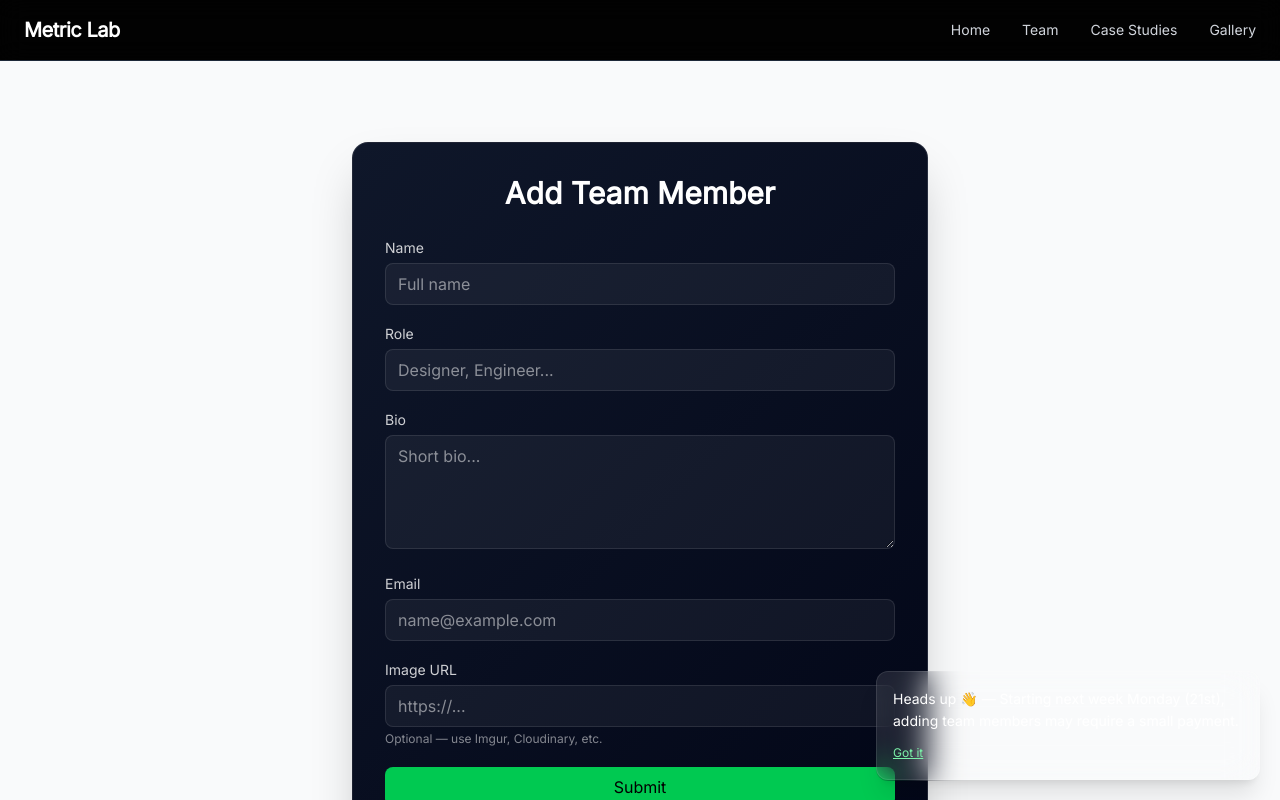
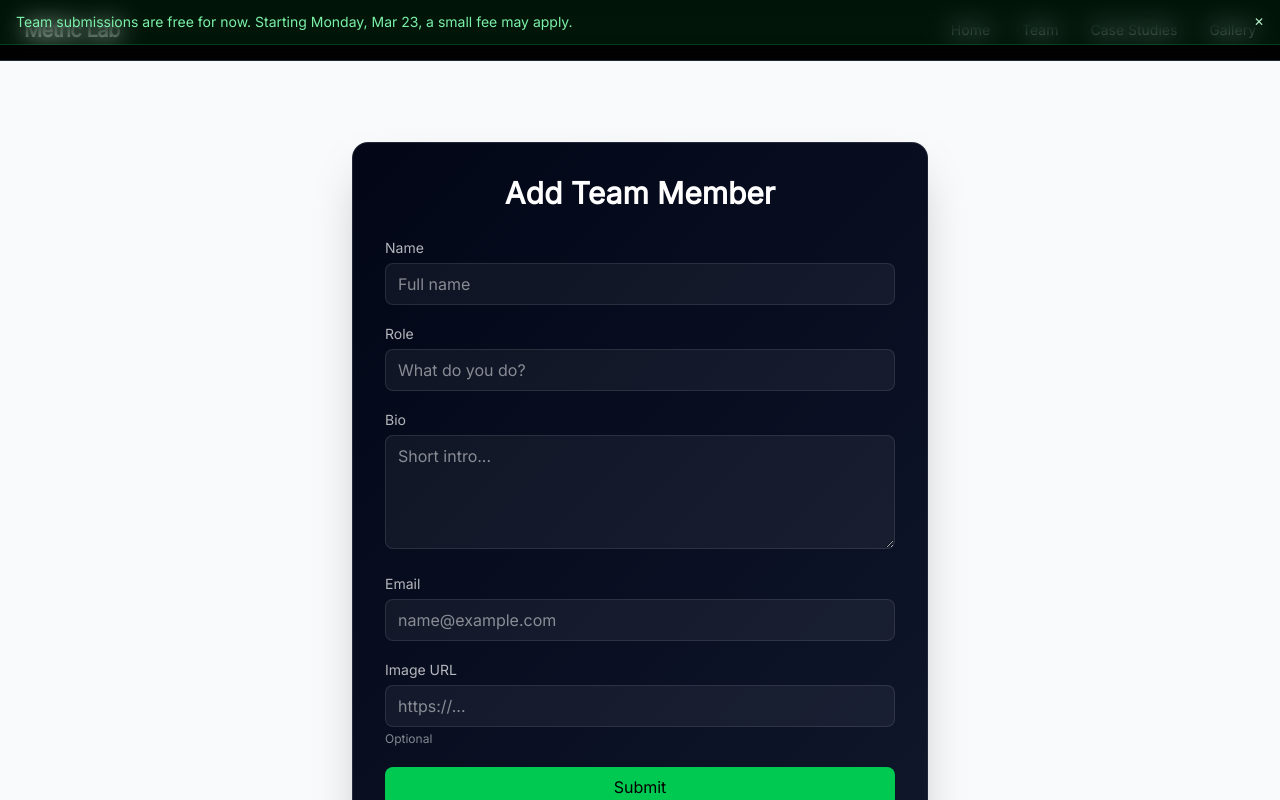
Before and after one commit to hartonapps/metric-lab, a Next.js app: page /add-team in a window 1280 px wide. Shown: the top 800 px of the page. Built offline with nearby package versions, Linux system fonts and the light colour scheme.

Commit message:
Enhance TeamForm with next Monday calculation
Added a useEffect hook to calculate and display the next Monday date for the notice bar. Updated form submission messages and adjusted some input placeholders for clarity.

```diff
--- a/components/TeamForm.tsx
+++ b/components/TeamForm.tsx
@@ -1,5 +1,5 @@
 "use client";
-import React, { useState } from "react";
+import React, { useState, useEffect } from "react";
 import { collection, addDoc, serverTimestamp } from "firebase/firestore";
 import { db } from "@/lib/firebaseClient";
 
@@ -24,6 +24,23 @@ export default function TeamForm() {
   const [message, setMessage] = useState<string | null>(null);
   const [messageType, setMessageType] = useState<"error" | "success" | null>(null);
   const [showNotice, setShowNotice] = useState(true);
+  const [nextMonday, setNextMonday] = useState("");
+
+  useEffect(() => {
+    const today = new Date();
+    const day = today.getDay();
+    const diff = (8 - day) % 7 || 7; // next Monday
+    const monday = new Date(today);
+    monday.setDate(today.getDate() + diff);
+
+    setNextMonday(
+      monday.toLocaleDateString(undefined, {
+        weekday: "long",
+        day: "numeric",
+        month: "short",
+      })
+    );
+  }, []);
 
   function update<K extends keyof FormState>(key: K, value: FormState[K]) {
     setForm(prev => ({ ...prev, [key]: value }));
@@ -54,21 +71,16 @@ export default function TeamForm() {
     setLoading(true);
     try {
       await addDoc(collection(db, "teams"), {
-        name: form.name.trim(),
-        role: form.role.trim(),
-        bio: form.bio.trim(),
-        email: form.email.trim(),
-        image: form.image.trim() || null,
+        ...form,
         createdAt: serverTimestamp(),
         status: "pending",
       });
 
-      setMessage("Team member submitted successfully 🚀");
+      setMessage("Submitted. We'll review and get back to you.");
       setMessageType("success");
       setForm({ name: "", role: "", bio: "", email: "", image: "" });
     } catch (error) {
-      console.error(error);
-      setMessage("Something went wrong. Try again.");
+      setMessage("Couldn’t submit right now. Try again.");
       setMessageType("error");
     } finally {
       setLoading(false);
@@ -76,15 +88,29 @@ export default function TeamForm() {
   }
 
   return (
-    <div className="relative min-h-screen flex items-center justify-center px-4">
+    <div className="min-h-screen flex items-center justify-center px-4 relative">
+
+      {/* TOP NOTICE BAR (clean Shopify style) */}
+      {showNotice && (
+        <div className="fixed top-0 left-0 w-full bg-green-500/10 backdrop-blur-md border-b border-green-400/20 text-green-300 text-sm px-4 py-3 flex items-center justify-between z-50">
+          <p>
+            Team submissions are free for now. Starting {nextMonday}, a small fee may apply.
+          </p>
+          <button
+            onClick={() => setShowNotice(false)}
+            className="text-green-200 hover:text-white text-xs"
+          >
+            ✕
+          </button>
+        </div>
+      )}
 
       {/* FORM */}
       <form
         onSubmit={handleSubmit}
-        className="w-full max-w-xl p-8 rounded-2xl shadow-2xl backdrop-blur-md border border-white/10"
+        className="w-full max-w-xl p-8 rounded-2xl shadow-2xl border border-white/10 backdrop-blur-md"
         style={{
-          background:
-            "linear-gradient(135deg, #0f172a 0%, #020617 100%)",
+          background: "linear-gradient(135deg, #020617 0%, #0f172a 100%)",
           color: "white",
         }}
       >
@@ -92,13 +118,13 @@ export default function TeamForm() {
           Add Team Member
         </h2>
 
-        {/* INPUTS */}
+        {/* INPUT */}
         {[
           { label: "Name", key: "name", placeholder: "Full name" },
-          { label: "Role", key: "role", placeholder: "Designer, Engineer..." },
+          { label: "Role", key: "role", placeholder: "What do you do?" },
         ].map((field) => (
           <label key={field.key} className="block mb-4">
-            <span className="text-sm text-white/80">{field.label}</span>
+            <span className="text-sm text-white/70">{field.label}</span>
             <input
               value={form[field.key as keyof FormState] as string}
               onChange={(e) =>
@@ -112,19 +138,19 @@ export default function TeamForm() {
 
         {/* BIO */}
         <label className="block mb-4">
-          <span className="text-sm text-white/80">Bio</span>
+          <span className="text-sm text-white/70">Bio</span>
           <textarea
             value={form.bio}
             onChange={(e) => update("bio", e.target.value)}
             rows={4}
-            placeholder="Short bio..."
+            placeholder="Short intro..."
             className="mt-1 w-full px-3 py-2 rounded-lg bg-white/5 border border-white/10 focus:border-green-400 focus:ring-2 focus:ring-green-500 outline-none transition"
           />
         </label>
 
         {/* EMAIL */}
         <label className="block mb-4">
-          <span className="text-sm text-white/80">Email</span>
+          <span className="text-sm text-white/70">Email</span>
           <input
             value={form.email}
             onChange={(e) => update("email", e.target.value)}
@@ -135,7 +161,7 @@ export default function TeamForm() {
 
         {/* IMAGE */}
         <label className="block mb-5">
-          <span className="text-sm text-white/80">Image URL</span>
+          <span className="text-sm text-white/70">Image URL</span>
           <input
             value={form.image}
             onChange={(e) => update("image", e.target.value)}
@@ -143,7 +169,7 @@ export default function TeamForm() {
             className="mt-1 w-full px-3 py-2 rounded-lg bg-white/5 border border-white/10 focus:border-green-400 focus:ring-2 focus:ring-green-500 outline-none transition"
           />
           <p className="text-xs text-white/50 mt-1">
-            Optional — use Imgur, Cloudinary, etc.
+            Optional
           </p>
         </label>
 
@@ -169,33 +195,16 @@ export default function TeamForm() {
           {loading ? "Submitting..." : "Submit"}
         </button>
 
-        {/* WHATSAPP LINK */}
+        {/* WHATSAPP */}
         <a
           href="https://whatsapp.com/channel/0029Vb7qb8Z5kg6zV4uG8E0z"
           target="_blank"
           rel="noopener noreferrer"
           className="block mt-4 text-center text-sm text-green-400 hover:text-green-300 underline"
         >
-          Have a complaint? Reach us on WhatsApp
+          Have a complaint or suggestion? Talk to us
         </a>
       </form>
-
-      {/* FLOATING NOTICE */}
-      {showNotice && (
-        <div className="fixed bottom-5 right-5 max-w-sm bg-white/10 backdrop-blur-lg border border-white/10 text-white p-4 rounded-xl shadow-xl">
-          <p className="text-sm leading-relaxed">
-            Heads up 👋 — Starting next week Monday (21st), adding team members
-            may require a small payment.
-          </p>
-
-          <button
-            onClick={() => setShowNotice(false)}
-            className="mt-3 text-xs text-green-300 hover:text-green-200 underline"
-          >
-            Got it
-          </button>
-        </div>
-      )}
     </div>
   );
-        }
+              }
```
